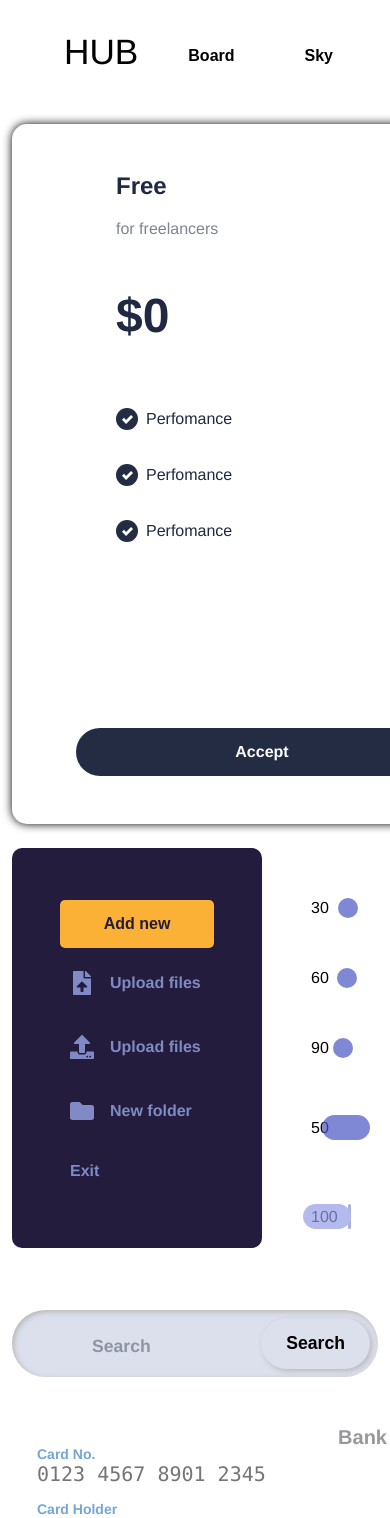
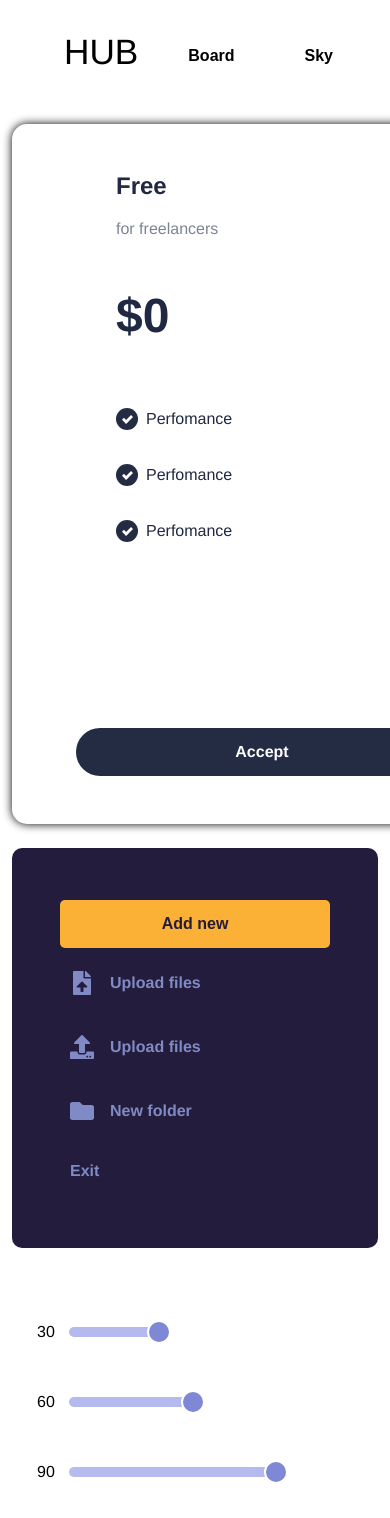
Before and after one commit to GetJlnxed/my-hub, a Vue app: page /#/board in a window 390 px wide. Shown: the top 1518 px of the page. Built offline with nearby package versions, Linux system fonts and the light colour scheme.

Commit message:
Updated breakpoints

```diff
--- a/src/App.vue
+++ b/src/App.vue
@@ -24,11 +24,13 @@
 
 <script>
 function setWidth(width) {
-  if (width > 1600) return "xlg";
-  else if (width < 1600 && width > 1366) return "lg";
+  if (width > 1600) return "xlg-max";
+  else if (width < 1600 && width > 1366) return "xlg";
   else if (width < 1366 && width > 1280) return "lg";
-  else if (width < 1280 && width > 1024) return "tab";
-  else if (width < 1024 && width > 768) return "tab2";
+  else if (width < 1280 && width > 1024) return "md";
+  else if (width < 1024 && width > 768) return "tablet";
+  else if (width < 768 && width > 480) return "sm";
+  else if (width < 480) return "xs";
 }
 
 export default {
--- a/src/components/for-board/b-credit-card.vue
+++ b/src/components/for-board/b-credit-card.vue
@@ -26,7 +26,7 @@
   border-radius 15px
   display flex
   flex-flow row nowrap
-  width 480px
+  max-width 480px
   padding 25px
   box-sizing border-box
   transition transform 0.5s
--- a/src/styles/index.styl
+++ b/src/styles/index.styl
@@ -7,6 +7,7 @@
 *
   padding 0
   margin 0
+  box-sizing border-box
 
 html
   font-family Avenir, Helvetica, Arial, sans-serif
--- a/src/views/Board.vue
+++ b/src/views/Board.vue
@@ -4,7 +4,7 @@
       <v-row>
         <v-col><bCard /></v-col>
         <v-col><bMenu /></v-col>
-        <v-col>
+        <v-col :cols="sliderCols">
           <div class="case container container--column">
             <div class="container align-center" v-for="input in inputs" :key="input.id">
               <p class="input-value text">{{ input.value }}</p>
@@ -98,6 +98,12 @@ export default {
       ],
     };
   },
+  computed: {
+    sliderCols() {
+      if (this.windowSize.breakpoint === "xs") return 12;
+      else return 4;
+    },
+  },
 };
 </script>
 
```
Also changed, not shown: 8 other files (tests, documents, lock files or other folders).
